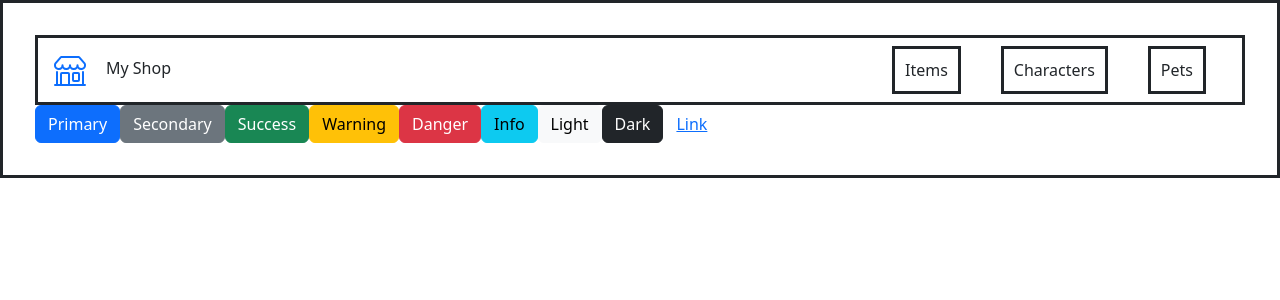
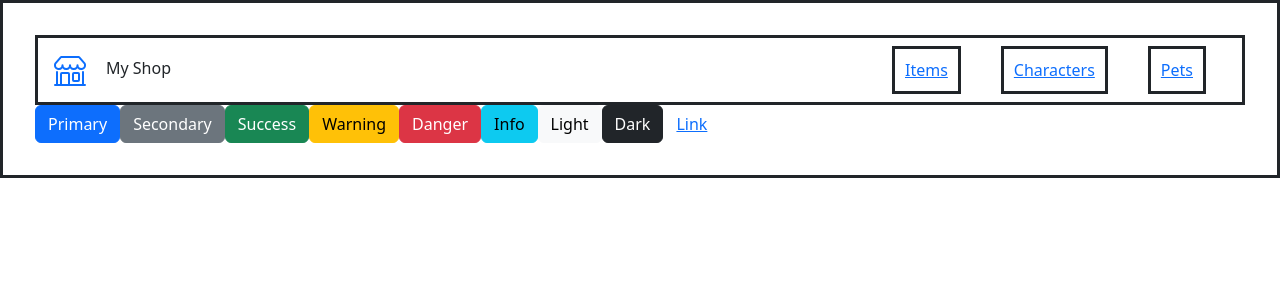
Before and after one commit to madsaintis/my-shop, a React (Vite) app in the folder client/: page / in a window 1280 px wide. Shown: the top 300 px of the page. Built offline with nearby package versions, Linux system fonts and the light colour scheme.

Commit message:
Moved pages folder into src Added links to pages on header component

```diff
--- a/client/src/components/Header.jsx
+++ b/client/src/components/Header.jsx
@@ -1,11 +1,12 @@
 import React from 'react'
+import { Link } from 'react-router-dom'
 
 export default function Header() {
     return (
         <div>
             <header className='header'>
                 <div className='header-title-logo'>
-                    <a href="" className="logo">
+                    <Link to="/" className="logo">
                         <svg
                             className="logo"
                             fill="currentColor"
@@ -14,14 +15,14 @@ export default function Header() {
                             width="2em" >
                             <path d="M2.97 1.35A1 1 0 013.73 1h8.54a1 1 0 01.76.35l2.609 3.044A1.5 1.5 0 0116 5.37v.255a2.375 2.375 0 01-4.25 1.458A2.371 2.371 0 019.875 8 2.37 2.37 0 018 7.083 2.37 2.37 0 016.125 8a2.37 2.37 0 01-1.875-.917A2.375 2.375 0 010 5.625V5.37a1.5 1.5 0 01.361-.976l2.61-3.045zm1.78 4.275a1.375 1.375 0 002.75 0 .5.5 0 011 0 1.375 1.375 0 002.75 0 .5.5 0 011 0 1.375 1.375 0 102.75 0V5.37a.5.5 0 00-.12-.325L12.27 2H3.73L1.12 5.045A.5.5 0 001 5.37v.255a1.375 1.375 0 002.75 0 .5.5 0 011 0zM1.5 8.5A.5.5 0 012 9v6h1v-5a1 1 0 011-1h3a1 1 0 011 1v5h6V9a.5.5 0 011 0v6h.5a.5.5 0 010 1H.5a.5.5 0 010-1H1V9a.5.5 0 01.5-.5zM4 15h3v-5H4v5zm5-5a1 1 0 011-1h2a1 1 0 011 1v3a1 1 0 01-1 1h-2a1 1 0 01-1-1v-3zm3 0h-2v3h2v-3z" />
                         </svg>
-                    </a>
+                        </Link>
                     <span className="header-title">My Shop</span>
                 </div>
 
                 <div className='header-path'>
-                    <span className="header-items">Items</span>
-                    <span className="header-characters">Characters</span>
-                    <span className="header-pets">Pets</span>
+                    <span className="header-items"><Link to="/items">Items</Link></span>
+                    <span className="header-characters"><Link to="/characters">Characters</Link></span>
+                    <span className="header-pets"><Link to="/pets">Pets</Link></span>
                 </div>
             </header>
         </div>
```
Also changed, not shown: client/src/App.jsx (+4 -4 lines), client/src/pages/CharacterPage.jsx (renamed from client/pages/CharacterPage.jsx), client/src/pages/IndexPage.jsx (renamed from client/pages/IndexPage.jsx), client/src/pages/ItemPage.jsx (renamed from client/pages/ItemPage.jsx), client/src/pages/PetPage.jsx (renamed from client/pages/PetPage.jsx).
